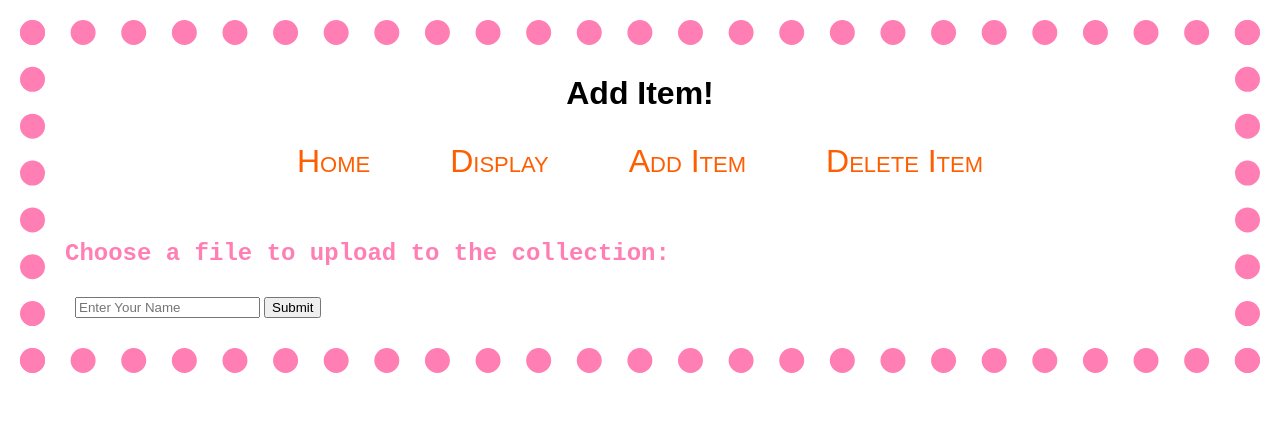
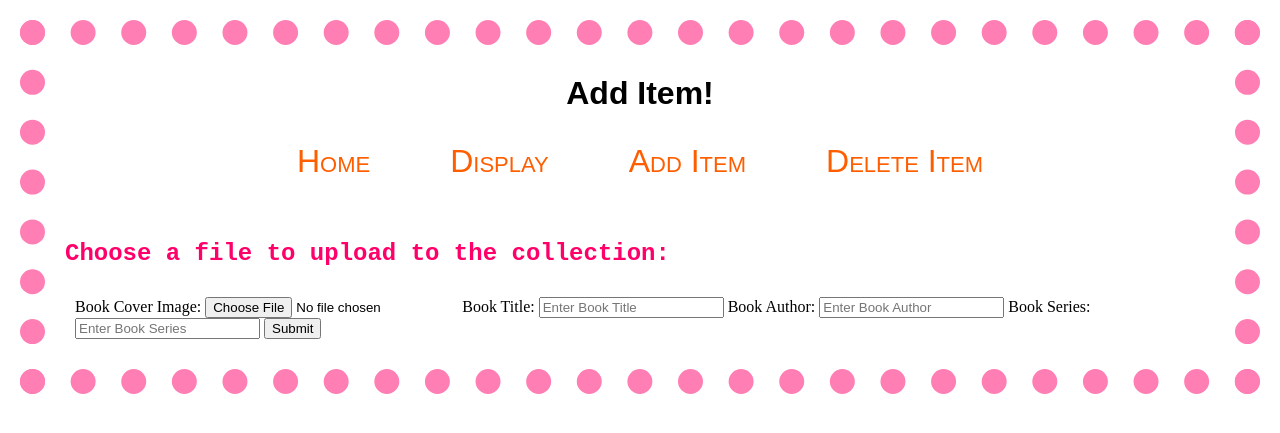
Before and after one commit to SLDowney/PythonFlaskProject, a Flask app: page /additem in a window 1280 px wide. Shown: the top 433 px of the page. Run offline with Flask 2, Linux system fonts and the light colour scheme.

Commit message:
collection display page operational, working on uploading files to the database.

```diff
--- a/application.py
+++ b/application.py
@@ -1,21 +1,22 @@
 import sqlite3
 from contextlib import closing
-from flask import Flask, render_template, request
+from flask import Flask, render_template, redirect, request, abort
+import imghdr
+import os
+from werkzeug.utils import secure_filename
 
 app = Flask(__name__)
+app.config["UPLOAD_PATH"] = "static/images"
+app.config["UPLOAD_EXTENSIONS"] = ['.jpg', '.png', '.jfif', '.jpeg']
 
 conn = sqlite3.connect("Collection.db", check_same_thread=False)
+
 
 @app.route("/")
 def index():
     headline = "This is a Test!"
     return render_template("index.html", headline=headline)
 
-@app.route("/success", methods=["POST"])
-def success():
-    name = request.form.get("name")
-    headline = "Thanks for the submission "
-    return render_template("additem.html", headline=headline, name=name)
 
 @app.route("/display")
 def display():
@@ -26,18 +27,47 @@ def display():
         results = c.fetchall()
         images = []
         for result in results:
-            images.append((result[1], result[2], result[3]))
+            images.append((result[0], result[1], result[2], result[3]))
     return render_template("display.html", headline=headline, images=images)
 
-@app.route("/additem")
+
+@app.route("/additem", methods=["GET", "POST"])
 def additem():
     headline = "Choose a file to upload to the collection:"
-    return render_template("additem.html", headline=headline)
+    if request.method == 'POST':
+        form = request.form.get("form")
+        uploaded_file = request.files["item_picture"]
+        filename = secure_filename(uploaded_file.filename)
+        if filename != '':
+            file_ext = os.path.splitext(filename)[1]
+            if file_ext not in app.config['UPLOAD_EXTENSIONS']:
+                abort(400)
+            uploaded_file.save(os.path.join(app.config['UPLOAD_PATH'], filename))
+        try:
+            picture = request.form['item_picture']
+            title = request.form['title']
+            author = request.form['author']
+            series = request.form['series']
+
+            with closing(conn.cursor()) as c:
+                query = '''INSERT INTO Collection (item_picture,item_title,item_author,item_series)
+                            VALUES(?, ?, ?, ?)'''
+                c.execute(query, (picture, title, author, series))
+
+                c.commit()
+                headline = "success!!"
+        except sqlite3.OperationalError as e:
+            print(e)
+            headline = "error in insert operation"
+        return render_template("additem.html", headline=headline)
+    elif request.method == 'GET':
+        return render_template("additem.html", headline=headline)
 
 @app.route("/deleteitem")
 def deleteitem():
     headline = "This is the Delete Item Page!"
     return render_template("deleteitem.html", headline=headline)
 
+
 if __name__ == "__main__":
     app.run(debug=True)
--- a/static/main.css
+++ b/static/main.css
@@ -27,7 +27,7 @@ h1 {
 h2 {
     font-family: 'Courier New', Courier, monospace;
     margin: 20px;
-    color:rgb(255, 0, 106, 0.5)
+    color:rgb(255, 0, 106)
 }
 h3{
     font-family: fantasy;
--- a/templates/additem.html
+++ b/templates/additem.html
@@ -12,9 +12,22 @@
             </h2>
         {% endif %}
 
-    <form id = "form" action="{{ url_for('success') }}" method="post">
-        <input type="text" name="name" placeholder="Enter Your Name">
+    <form id = "form" action="{{ url_for('additem') }}" method="POST" enctype="multipart/form-data">
+
+        <label id="item_picture_label" for="item_picture">Book Cover Image:</label>
+        <input type="file" id="item_picture" name="item_picture" accept=".png, .jfif, .jpg, .jpeg" required>
+
+        <label id="item_title_label" for="title">Book Title:</label>
+            <input type="text" id="title" name="title" placeholder="Enter Book Title" required>
+
+        <label id="item_author_label" for="author">Book Author:</label>
+            <input type="text" id="author" name="author" placeholder="Enter Book Author" required>
+
+        <label id="item_series_label" for="series">Book Series:</label>
+            <input type="text" id="series" name="series" placeholder="Enter Book Series" required>
+
         <button>Submit</button>
+
     </form>
 
 
```
Also changed, not shown: other parts of static/main.css (+24 -19 lines), templates/display.html (+7 -3 lines), Collection.db.
